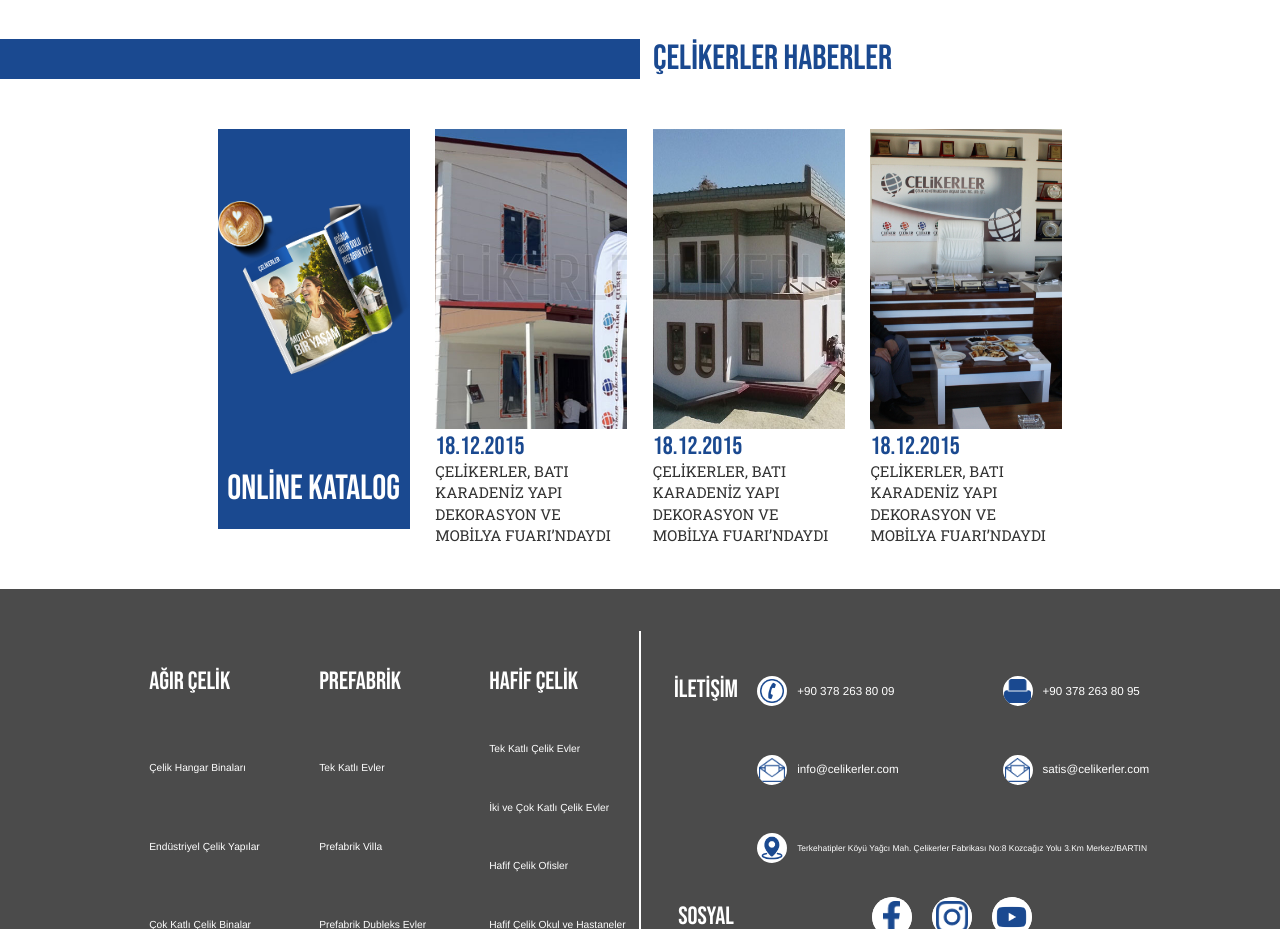
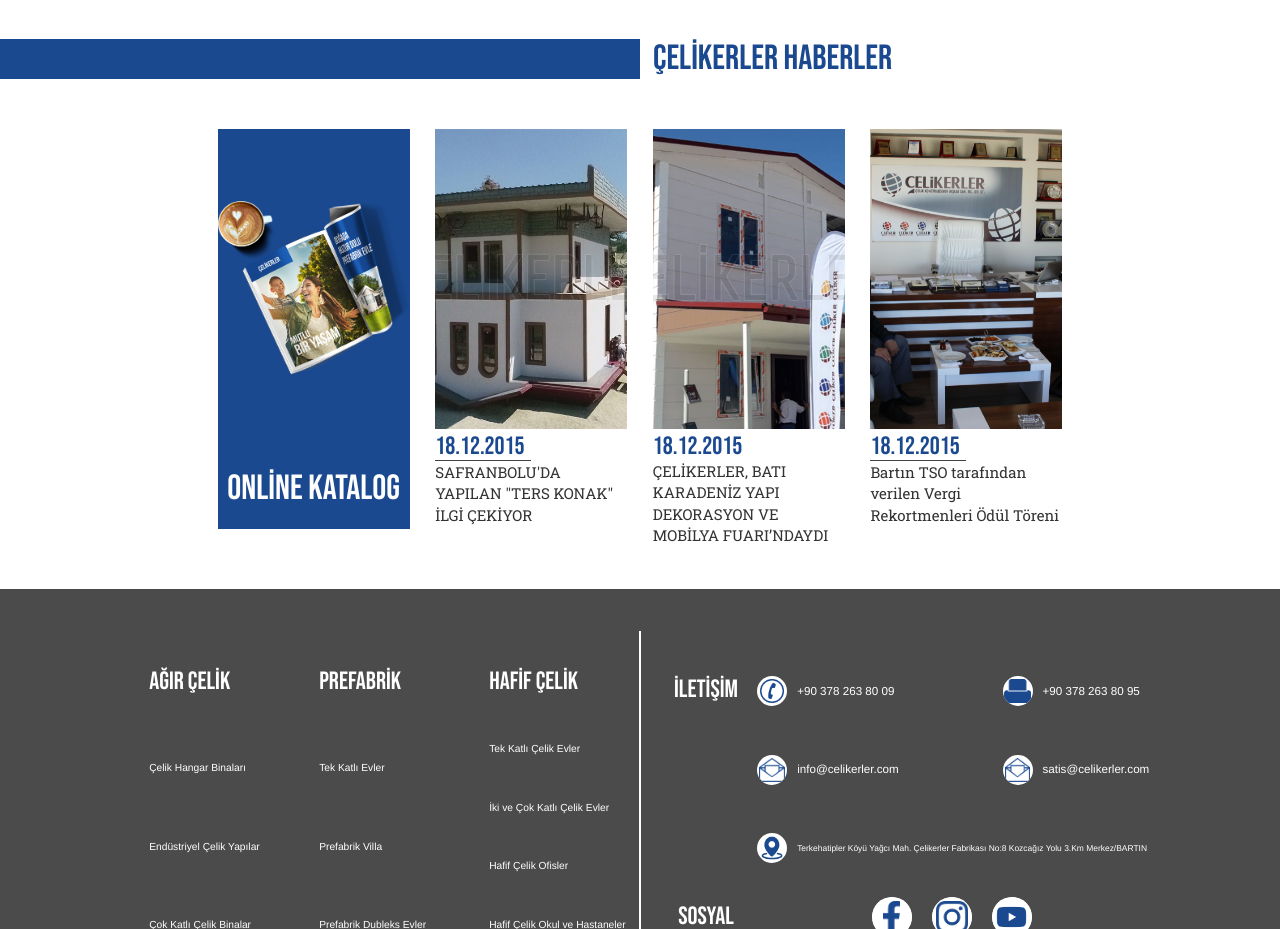
Before and after one commit to ahmad199617/HOME, a plain HTML site: page index.html in a window 1280 px wide. Shown: the part 2740-3669 px from the top of the page. Drawn offline with nearby package versions, Linux system fonts and the light colour scheme.

Commit message:
Add files via upload

```diff
--- a/index.html
+++ b/index.html
@@ -636,14 +636,14 @@
 
                         <div class="NEWS-PROJECT-phone item active">
                             <div class="NEWS-PROJECT-DIV">
-                                <a href="###"><div class="NEWS-img-div"><img class="NEWS-img-project" src="./images/h1.jpg" alt=""></div></a>
+                                <a href="https://ahmad199617.github.io/News-SAFRANBOLU-DA/"><div class="NEWS-img-div"><img class="NEWS-img-project" src="./images/h2.jpg" alt=""></div></a>
 
 
 
                                 <div class="NEWS-text-div">
                                     <div class="NEWS-text-PROJECT-div-M"><p class="NEWS-text-PROJECT-M">2015.2.3</p></div>
                                     <div class="NEWS-text-PROJECT-line"></div>
-                                    <div class="NEWS-text-PROJECT-div-S"><p class="NEWS-text-PROJECT-s">ÇELİKERLER, BATI KARADENİZ YAPI DEKORASYON VE MOBİLYA FUARI’NDAYDI</p></div>
+                                    <div class="NEWS-text-PROJECT-div-S"><p class="NEWS-text-PROJECT-s">SAFRANBOLU'DA YAPILAN "TERS KONAK" İLGİ ÇEKİYOR</p></div>
 
 
                                 </div>
@@ -659,7 +659,7 @@
 
                        <div class="NEWS-PROJECT-phone item">
                         <div class="NEWS-PROJECT-DIV">
-                            <a href="###"><div class="NEWS-img-div"><img class="NEWS-img-project" src="./images/h2.jpg" alt=""></div></a>
+                            <a href="https://ahmad199617.github.io/News-Bat-Karadeniz/"><div class="NEWS-img-div"><img class="NEWS-img-project" src="./images/h1.jpg" alt=""></div></a>
 
 
 
@@ -684,14 +684,14 @@
 
                        <div class="NEWS-PROJECT-phone item">
                         <div class="NEWS-PROJECT-DIV">
-                            <a href="###"><div class="NEWS-img-div"><img class="NEWS-img-project" src="./images/h3.jpg" alt=""></div></a>
+                            <a href="https://ahmad199617.github.io/News-Bart-n-TSO/"><div class="NEWS-img-div"><img class="NEWS-img-project" src="./images/h3.jpg" alt=""></div></a>
 
 
 
                             <div class="NEWS-text-div">
                                 <div class="NEWS-text-PROJECT-div-M"><p class="NEWS-text-PROJECT-M">2015.2.3</p></div>
                                 <div class="NEWS-text-PROJECT-line"></div>
-                                <div class="NEWS-text-PROJECT-div-S"><p class="NEWS-text-PROJECT-s">ÇELİKERLER, BATI KARADENİZ YAPI DEKORASYON VE MOBİLYA FUARI’NDAYDI</p></div>
+                                <div class="NEWS-text-PROJECT-div-S"><p class="NEWS-text-PROJECT-s">Bartın TSO tarafından verilen Vergi Rekortmenleri Ödül Töreni</p></div>
 
 
                             </div>
@@ -734,18 +734,18 @@
             </div>
 
             <div class="news-M-div">
-                <a href="###"><div class="news-img-div"><img  class="news-img" src="./images/h1.jpg" alt=""></div></a>
+                <a href="https://ahmad199617.github.io/News-SAFRANBOLU-DA/"><div class="news-img-div"><img  class="news-img" src="./images/h2.jpg" alt=""></div></a>
                 <div class="news-text-div">
                     <div class="news-text-div-M"><p class="news-text-M">18.12.2015</p></div>
                     <div class="news-text-line"></div>
-                    <div class="news-text-div-S"><p class="news-text-S">ÇELİKERLER, BATI KARADENİZ YAPI DEKORASYON VE MOBİLYA FUARI’NDAYDI</p></div>
+                    <div class="news-text-div-S"><p class="news-text-S">SAFRANBOLU'DA YAPILAN "TERS KONAK" İLGİ ÇEKİYOR</p></div>
                 </div>
             </div>
 
 
 
             <div class="news-M-div">
-                <a href="###"><div class="news-img-div"><img  class="news-img" src="./images/h2.jpg" alt=""></div></a>
+                <a href="https://ahmad199617.github.io/News-Bat-Karadeniz/"><div class="news-img-div"><img  class="news-img" src="./images/h1.jpg" alt=""></div></a>
                 <div class="news-text-div">
                     <div class="news-text-div-M"><p class="news-text-M">18.12.2015</p></div>
                     <div class="news-text-line"></div>
@@ -755,11 +755,11 @@
 
 
             <div class="news-M-div">
-                <a href="###"><div class="news-img-div"><img  class="news-img" src="./images/h3.jpg" alt=""></div></a>
+                <a href="https://ahmad199617.github.io/News-Bart-n-TSO/"><div class="news-img-div"><img  class="news-img" src="./images/h3.jpg" alt=""></div></a>
                 <div class="news-text-div">
                     <div class="news-text-div-M"><p class="news-text-M">18.12.2015</p></div>
                     <div class="news-text-line"></div>
-                    <div class="news-text-div-S"><p class="news-text-S">ÇELİKERLER, BATI KARADENİZ YAPI DEKORASYON VE MOBİLYA FUARI’NDAYDI</p></div>
+                    <div class="news-text-div-S"><p class="news-text-S">Bartın TSO tarafından verilen Vergi Rekortmenleri Ödül Töreni</p></div>
                 </div>
             </div>
 
```
